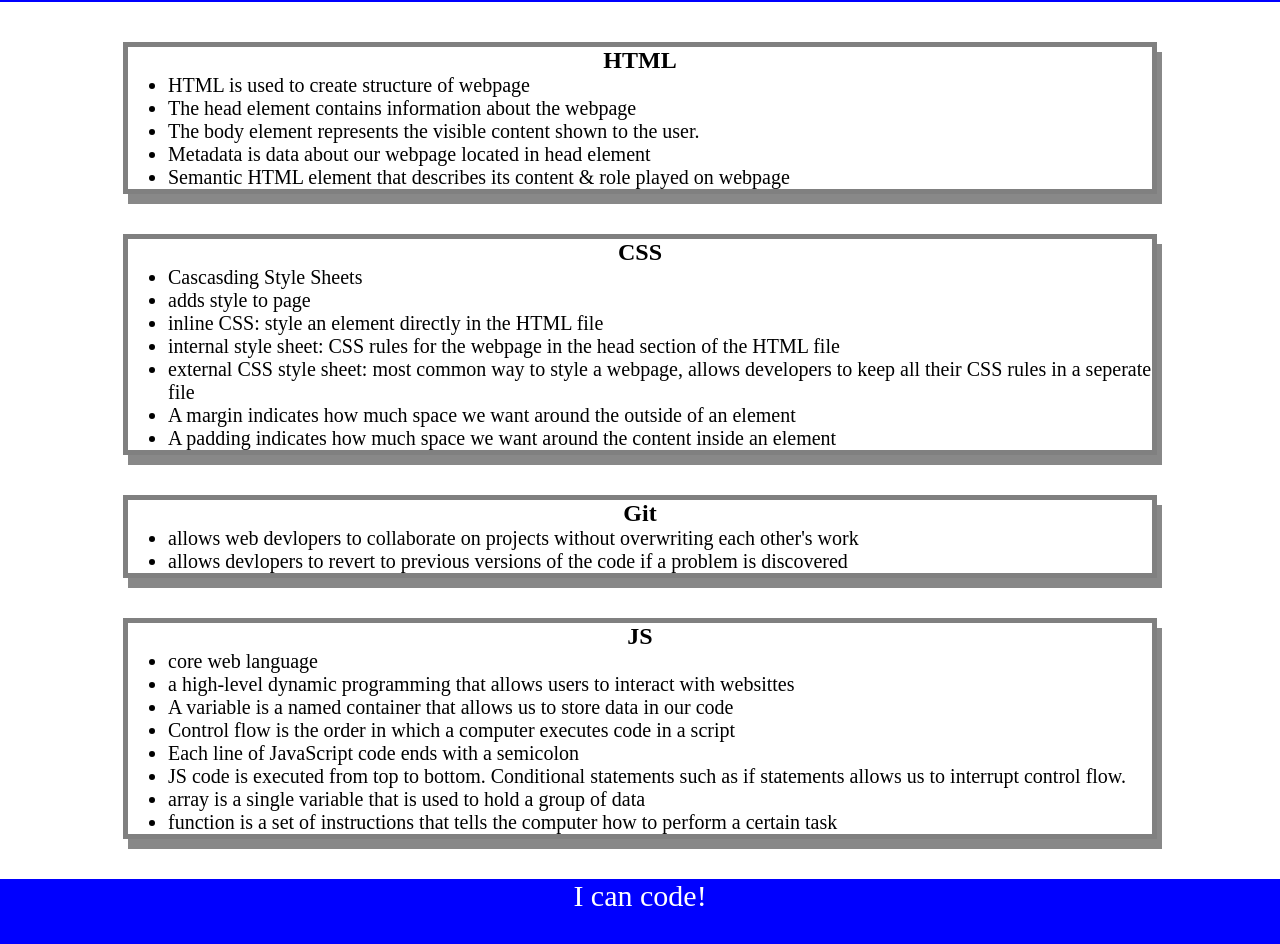
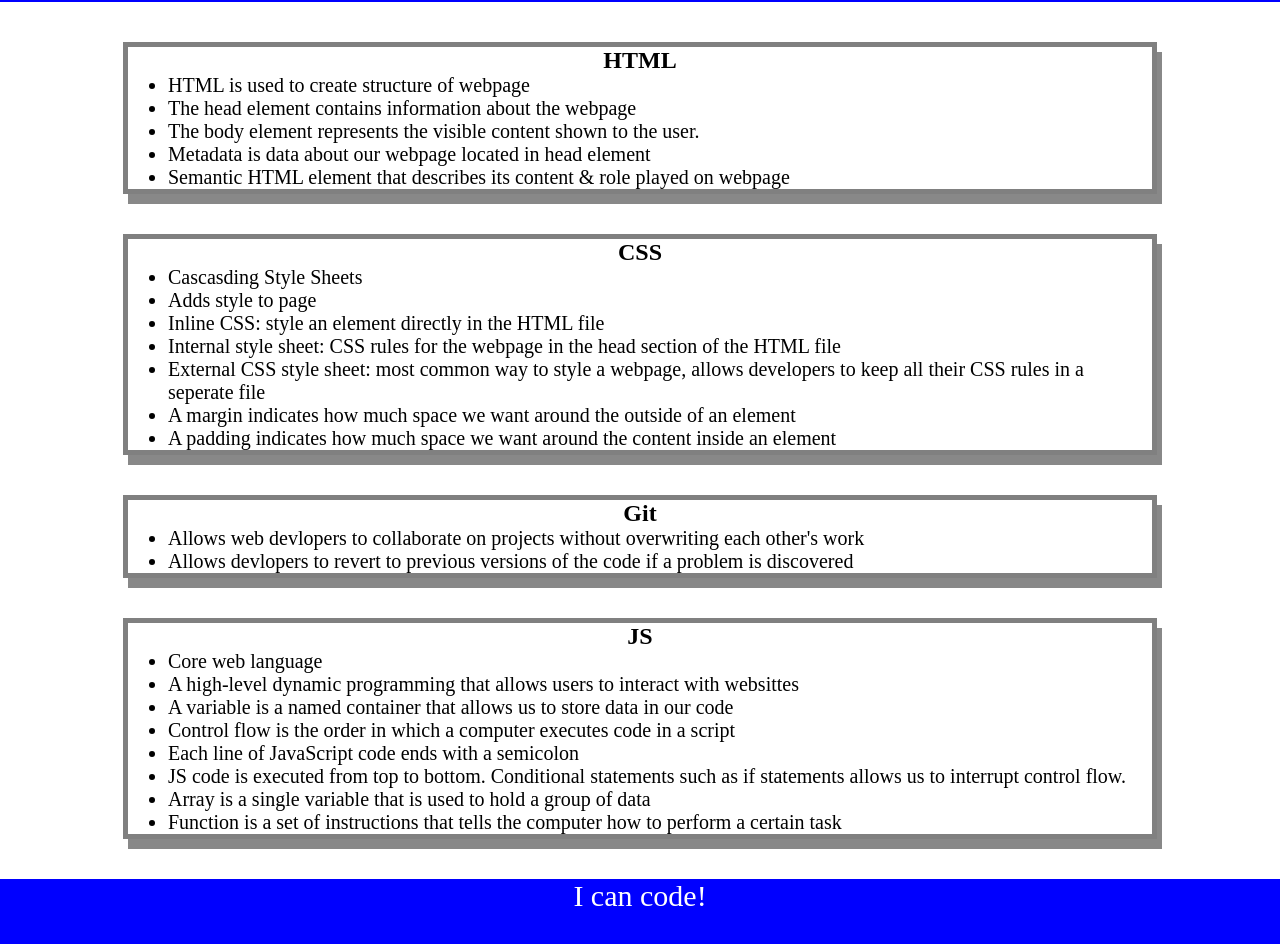
Before and after one commit to Lindsayagreen/prework-study-guide, a plain HTML site: page index.html in a window 1280 px wide. Shown: the part 118-1062 px from the top of the page. Drawn offline with Linux system fonts and the light colour scheme.

Commit message:
Update index.html

```diff
--- a/index.html
+++ b/index.html
@@ -30,10 +30,10 @@
       <h2>CSS</h2>
       <ul>
         <li>Cascasding Style Sheets</li>
-        <li>adds style to page</li>
-        <li>inline CSS: style an element directly in the HTML file</li>
-        <li>internal style sheet: CSS rules for the webpage in the head section of the HTML file</li>
-        <li>external CSS style sheet: most common way to style a webpage, allows developers to keep all their CSS rules in a seperate file</li>
+        <li>Adds style to page</li>
+        <li>Inline CSS: style an element directly in the HTML file</li>
+        <li>Internal style sheet: CSS rules for the webpage in the head section of the HTML file</li>
+        <li>External CSS style sheet: most common way to style a webpage, allows developers to keep all their CSS rules in a seperate file</li>
         <li>A margin indicates how much space we want around the outside of an element</li>
         <li>A padding indicates how much space we want around the content inside an element</li>
       <ul>
@@ -42,22 +42,22 @@
       <section class="card" id="git-section">
       <h2>Git</h2>
       <ul>
-        <li>allows web devlopers to collaborate on projects without overwriting each other's work </li>
-        <li>allows devlopers to revert to previous versions of the code if a problem is discovered</li>
+        <li>Allows web devlopers to collaborate on projects without overwriting each other's work </li>
+        <li>Allows devlopers to revert to previous versions of the code if a problem is discovered</li>
       <ul>
       </section>
 
       <section class="card" id="javascript-section">
         <h2>JS</h2>
         <ul>
-          <li>core web language</li>
-          <li>a high-level dynamic programming that allows users to interact with websittes</li>
+          <li>Core web language</li>
+          <li>A high-level dynamic programming that allows users to interact with websittes</li>
           <li>A variable is a named container that allows us to store data in our code</li>
           <li>Control flow is the order in which a computer executes code in a script</li>
           <li>Each line of JavaScript code ends with a semicolon</li>
           <li>JS code is executed from top to bottom. Conditional statements such as if statements allows us to interrupt control flow.</li>
-          <li>array is a single variable that is used to hold a group of data</li>
-          <li>function is a set of instructions that tells the computer how to perform a certain task</li>
+          <li>Array is a single variable that is used to hold a group of data</li>
+          <li>Function is a set of instructions that tells the computer how to perform a certain task</li>
       <ul>
       </section>
     </main>
```
